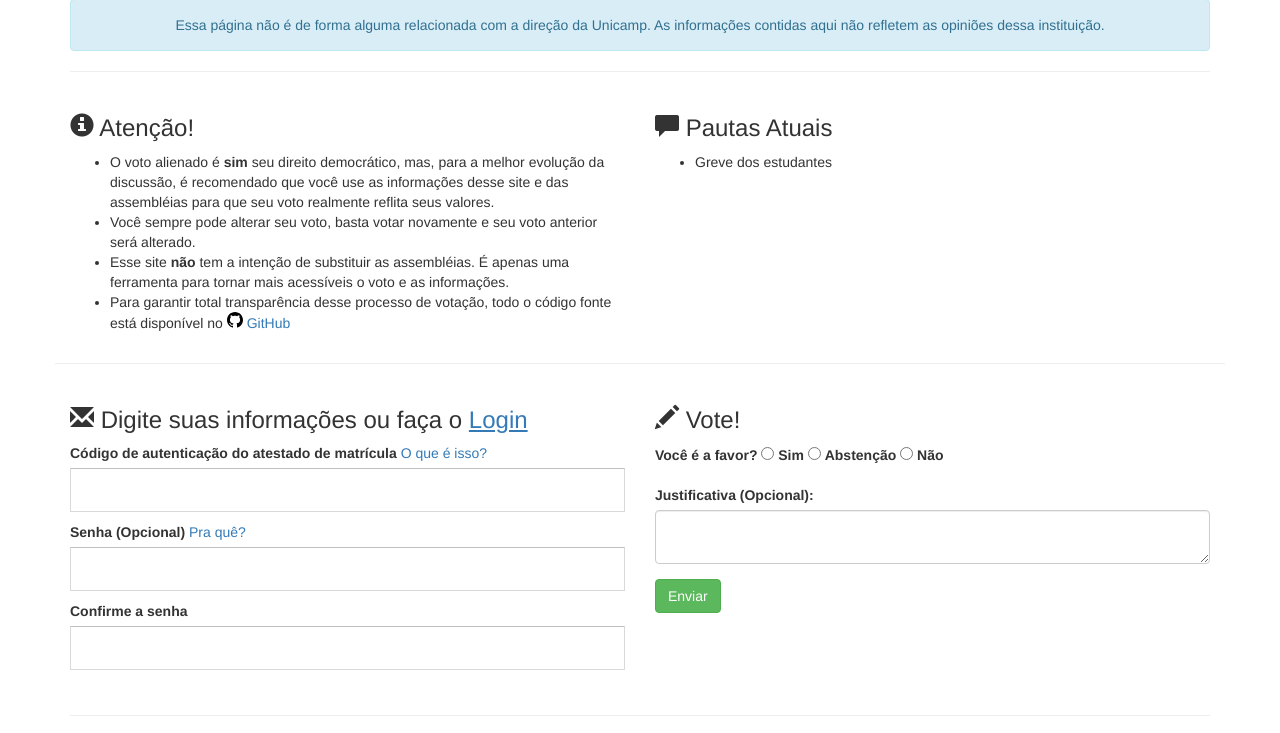
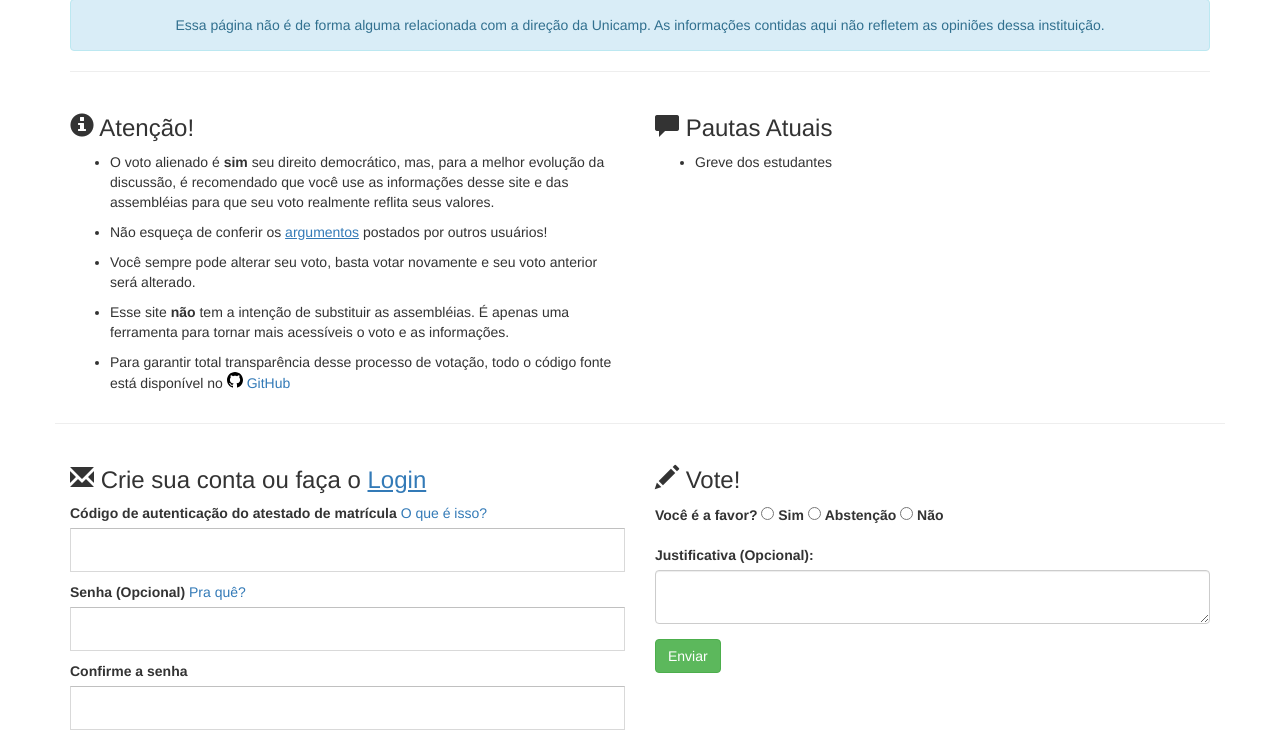
Before and after one commit to Maronato/votaunicamp, a Django app: page / in a window 1280 px wide. Shown: the part 488-1221 px from the top of the page. Run offline with Django 3.2, Linux system fonts and the light colour scheme; some libraries are stand-ins or nearby versions.

Commit message:
HTML fixes

```diff
--- a/app/templates/index.html
+++ b/app/templates/index.html
@@ -23,14 +23,16 @@
         <div class="col-md-6">
             <h3><span class="glyphicon glyphicon-info-sign"></span>   Atenção!</h3>
             <ul>
-                <li>O voto alienado é <b>sim</b> seu direito democrático, mas, para a melhor evolução da discussão, é recomendado que você use as informações desse site
-                    e das assembléias para que seu voto realmente reflita seus valores.</li>
+                <p><li>O voto alienado é <b>sim</b> seu direito democrático, mas, para a melhor evolução da discussão, é recomendado que você use as informações desse site
+                    e das assembléias para que seu voto realmente reflita seus valores.</li></p>
 
-                <li>Você sempre pode alterar seu voto, basta votar novamente e seu voto anterior será alterado.</li>
+                <p><li>Não esqueça de conferir os <a href="/arguments/" ><u>argumentos</u></a> postados por outros usuários!</li></p>
 
-                <li>Esse site <b>não</b> tem a intenção de substituir as assembléias. É apenas uma ferramenta para tornar mais acessíveis o voto e as informações.</li>
+                <p><li>Você sempre pode alterar seu voto, basta votar novamente e seu voto anterior será alterado.</li></p>
 
-                <li>Para garantir total transparência desse processo de votação, todo o código fonte está disponível no <a href="http://github.com/Maronato/votaunicamp/"><svg aria-hidden="true" class="octicon octicon-mark-github" height="16" version="1.1" viewBox="0 0 16 16" width="16"><path d="M8 0C3.58 0 0 3.58 0 8c0 3.54 2.29 6.53 5.47 7.59 0.4 0.07 0.55-0.17 0.55-0.38 0-0.19-0.01-0.82-0.01-1.49-2.01 0.37-2.53-0.49-2.69-0.94-0.09-0.23-0.48-0.94-0.82-1.13-0.28-0.15-0.68-0.52-0.01-0.53 0.63-0.01 1.08 0.58 1.23 0.82 0.72 1.21 1.87 0.87 2.33 0.66 0.07-0.52 0.28-0.87 0.51-1.07-1.78-0.2-3.64-0.89-3.64-3.95 0-0.87 0.31-1.59 0.82-2.15-0.08-0.2-0.36-1.02 0.08-2.12 0 0 0.67-0.21 2.2 0.82 0.64-0.18 1.32-0.27 2-0.27 0.68 0 1.36 0.09 2 0.27 1.53-1.04 2.2-0.82 2.2-0.82 0.44 1.1 0.16 1.92 0.08 2.12 0.51 0.56 0.82 1.27 0.82 2.15 0 3.07-1.87 3.75-3.65 3.95 0.29 0.25 0.54 0.73 0.54 1.48 0 1.07-0.01 1.93-0.01 2.2 0 0.21 0.15 0.46 0.55 0.38C13.71 14.53 16 11.53 16 8 16 3.58 12.42 0 8 0z"></path></svg> GitHub</a></li>
+                <p><li>Esse site <b>não</b> tem a intenção de substituir as assembléias. É apenas uma ferramenta para tornar mais acessíveis o voto e as informações.</li></p>
+
+                <p><li>Para garantir total transparência desse processo de votação, todo o código fonte está disponível no <a href="http://github.com/Maronato/votaunicamp/"><svg aria-hidden="true" class="octicon octicon-mark-github" height="16" version="1.1" viewBox="0 0 16 16" width="16"><path d="M8 0C3.58 0 0 3.58 0 8c0 3.54 2.29 6.53 5.47 7.59 0.4 0.07 0.55-0.17 0.55-0.38 0-0.19-0.01-0.82-0.01-1.49-2.01 0.37-2.53-0.49-2.69-0.94-0.09-0.23-0.48-0.94-0.82-1.13-0.28-0.15-0.68-0.52-0.01-0.53 0.63-0.01 1.08 0.58 1.23 0.82 0.72 1.21 1.87 0.87 2.33 0.66 0.07-0.52 0.28-0.87 0.51-1.07-1.78-0.2-3.64-0.89-3.64-3.95 0-0.87 0.31-1.59 0.82-2.15-0.08-0.2-0.36-1.02 0.08-2.12 0 0 0.67-0.21 2.2 0.82 0.64-0.18 1.32-0.27 2-0.27 0.68 0 1.36 0.09 2 0.27 1.53-1.04 2.2-0.82 2.2-0.82 0.44 1.1 0.16 1.92 0.08 2.12 0.51 0.56 0.82 1.27 0.82 2.15 0 3.07-1.87 3.75-3.65 3.95 0.29 0.25 0.54 0.73 0.54 1.48 0 1.07-0.01 1.93-0.01 2.2 0 0.21 0.15 0.46 0.55 0.38C13.71 14.53 16 11.53 16 8 16 3.58 12.42 0 8 0z"></path></svg> GitHub</a></li></p>
             </ul>
         </div>
         <div class="col-md-6">
@@ -45,7 +47,7 @@
         <form action="/vote-check/#vote" method="post">
             <div class="col-md-6" id="authcode">
                 {% if not user.is_authenticated %}
-                <h3><span class="glyphicon glyphicon-envelope"></span>    Digite suas informações ou faça o <a href="#" data-toggle="modal" data-target="#login-modal"> <u>Login</u></a></h3>
+                <h3><span class="glyphicon glyphicon-envelope"></span>    Crie sua conta ou faça o <a href="#" data-toggle="modal" data-target="#login-modal"> <u>Login</u></a></h3>
                 <div class="form-group">
                     {% csrf_token %}
                     <label class="control-label">Código de autenticação do atestado de matrícula</label>
```
Also changed, not shown: app/templates/arguments.html (+5 -5 lines).
